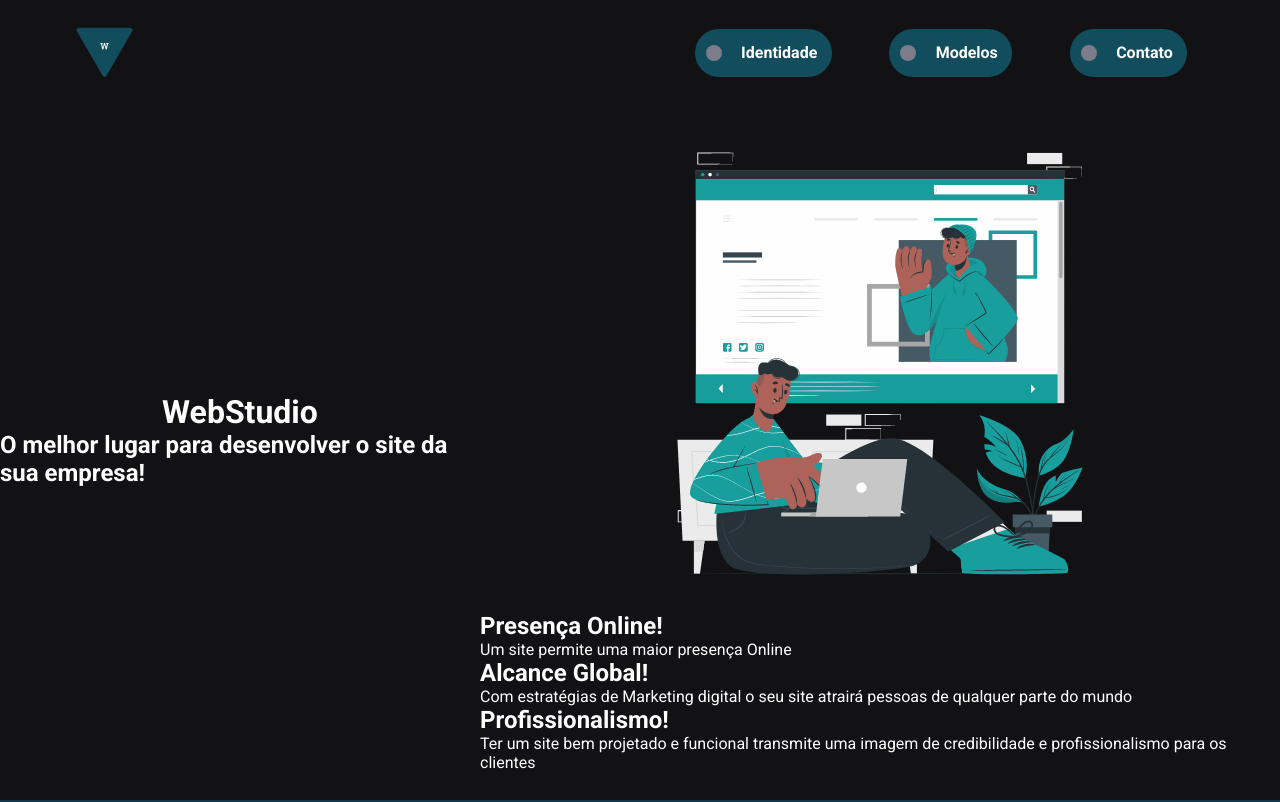
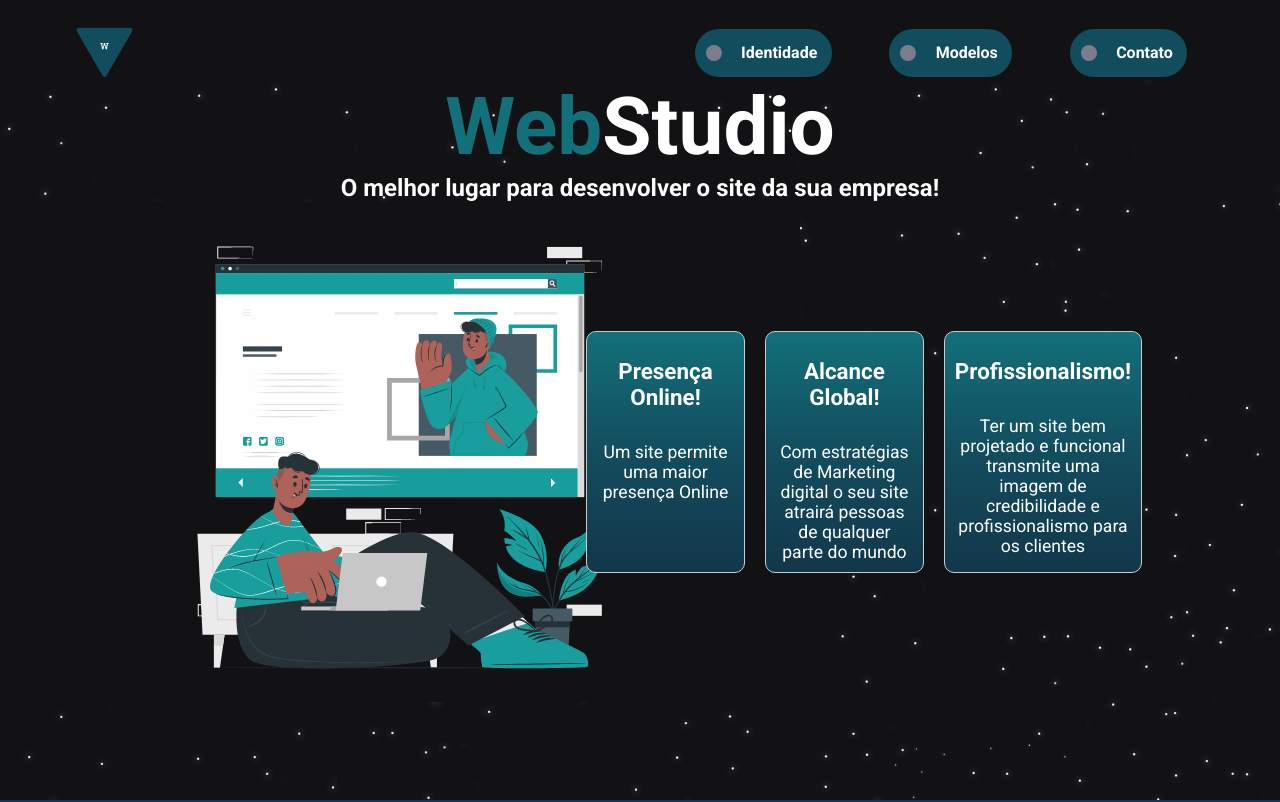
Before and after one commit to abraao0liveira/WebStudio, a React (Vite) app: page / in a window 1280 px wide. Shown: the top 802 px of the page. Built offline with nearby package versions, Linux system fonts and the light colour scheme.

Commit message:
update page01
styles.js

```diff
--- a/src/components/page01/styles.js
+++ b/src/components/page01/styles.js
@@ -1,17 +1,74 @@
-import styled from "styled-components";
+import styled from "styled-components"
+import star1 from "../../assets/star1.png"
 
 export const Page01Container = styled.div`
-  display: flex;
+  /* display: flex;
   justify-content: center;
-  align-items: center;
+  align-items: center; */
+  margin: auto;
   height: 90vh;
-  background: ${(props) => props.theme['gray-900']};
+  /* background: ${(props) => props.theme['gray-900']}; */
+  background-image: url(${star1});
   color: ${(props) => props.theme['white']};
 
   .page01 {
+    width: 90%;
     display: flex;
+    margin: auto;
     flex-direction: column;
     justify-content: center;
     align-items: center;
+
+    h1{
+      font-size: 5rem;
+      margin: 0;
+
+      strong{
+        color: ${(props) => props.theme['green-600']};
+      }
+    }
+
+  }
+  section{
+    width: 90%;
+    display: flex;
+    margin: center;
+
+
+  }
+  .image{
+    display: flex;
+    width: 50%;
+
+
+  }
+  #banner{
+    width: 50%;
+    display: flex;
+    margin: auto;
+    justify-content: end;
+    bottom: 0px;
+  }
+  .BannerInspiracao{
+    width: 300px;
+    margin: 10px;
+    padding: 10px;
+    border-radius: 10px;
+    border: 1px solid #ccc;
+    background: linear-gradient( to bottom,
+      ${(props) => props.theme['green-600']},
+      ${(props) => props.theme['green-800']},
+      ${(props) => props.theme['green-900']});
+
+    h1{
+      font-size: 1.4rem;
+      text-align: center;
+      margin: 1rem 0rem 2rem 0rem;
+    }
+    p{
+      font-size: 1.1rem;
+      text-align: center;
+
+    }
   }
 `
```
